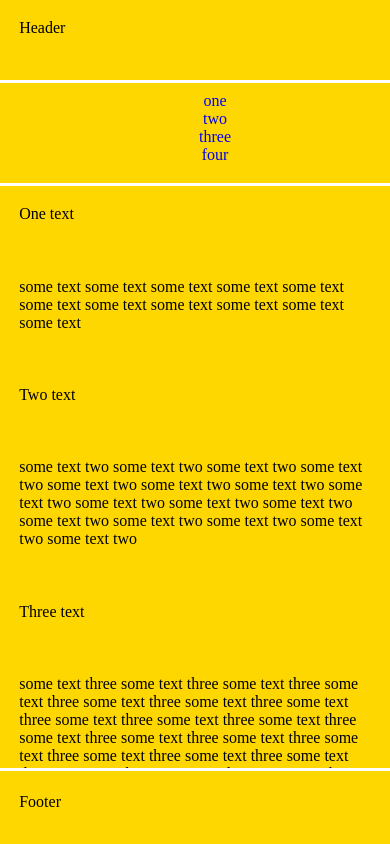
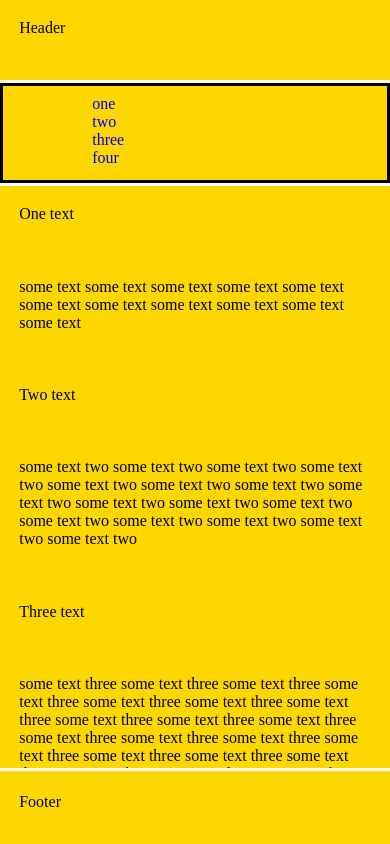
Before and after one commit to buhtig-sudo/CSS-Grid-Tutorial, a website built with Vite: page index.html in a window 390 px wide. Built offline with nearby package versions, Linux system fonts and the light colour scheme.

Commit message:
two commit

```diff
--- a/style.css
+++ b/style.css
@@ -25,7 +25,10 @@ body {
   }
   #mainNav ul {
     margin-top: -10px;
-    text-align: center;
+    margin-left: 30px;
+  }
+  #mainNav {
+    border: 3px solid black;
   }
 }
 header,
```
